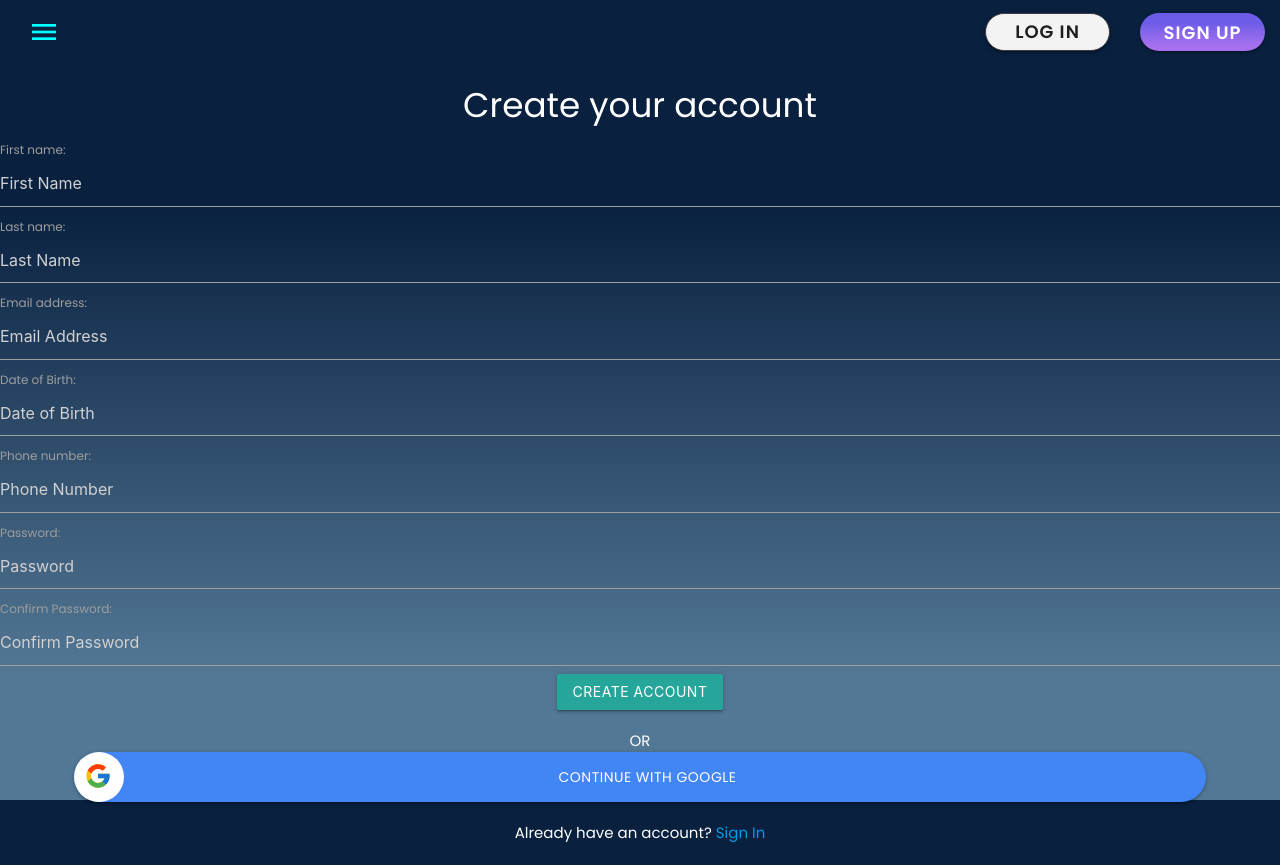
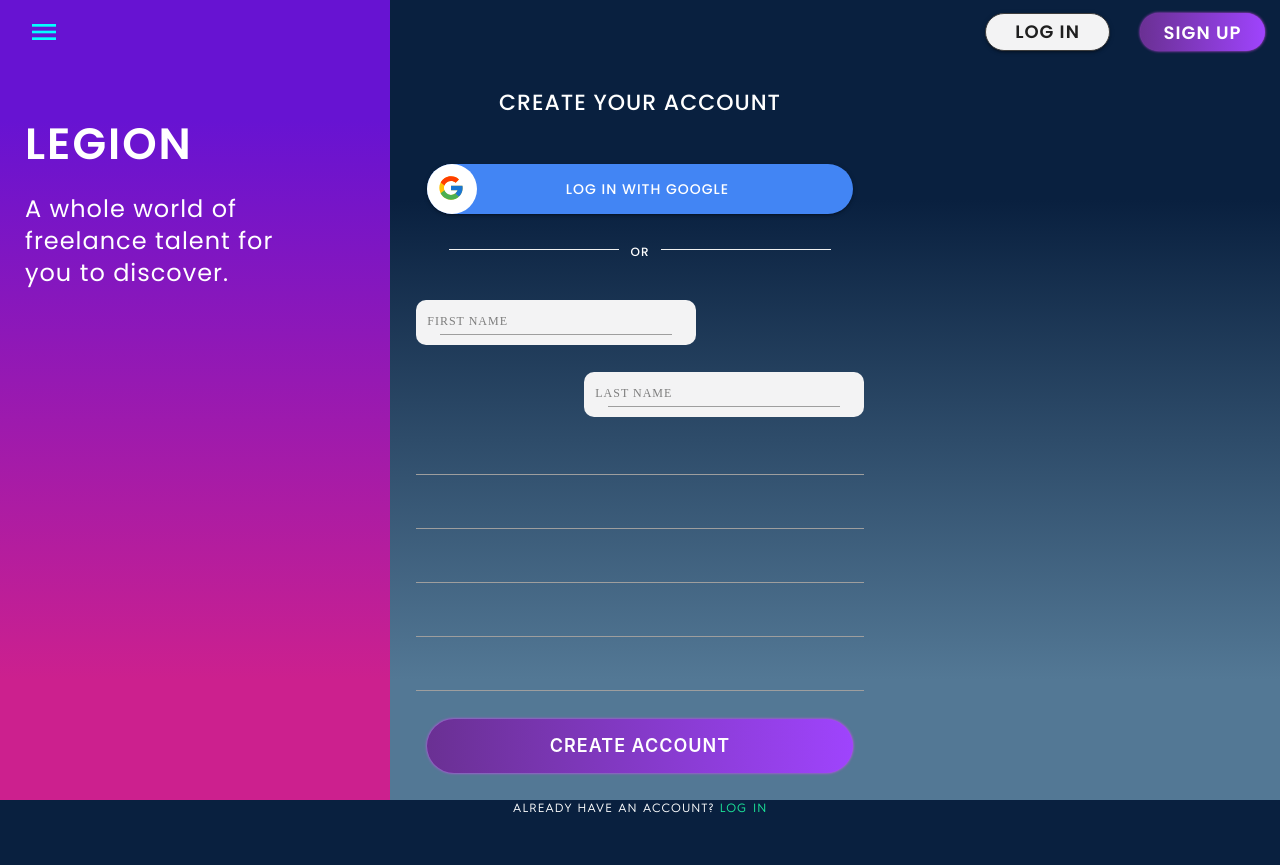
Before and after one commit to EllenSt264/Legion, a Django app: page /accounts/signup/ in a window 1280 px wide. Run offline with Django 3.2, Linux system fonts and the light colour scheme; some web fonts are replaced.

Commit message:
Update Log in and Sign Up pages

```diff
--- a/static/css/base.css
+++ b/static/css/base.css
@@ -134,22 +134,98 @@ Global styles
     border-radius: 25px;
 }
 
+/* The button gradient is based upon the following source:
+'https://cssgradient.io/gradient-backgrounds/' */
+
+.btn-purple-gradient {
+    background-image: linear-gradient(to right, #6a3093 0%, #a044ff  51%, #6a3093  100%);
+    background-size: 200% auto;
+    color: #FFFFFF;
+    font-size: 18px;
+    font-weight: 600;
+    text-transform: uppercase;
+    letter-spacing: 1px;
+    line-height: 40px;
+    border-radius: 72px;
+    box-shadow: 0 0 3px #e14aff;
+    transition: 1s;
+}
+
+.btn-purple-gradient:hover {
+    background-position: right center; /* change the direction of the change here */
+    color: #fff;
+    text-decoration: none;
+}
+
+.input-field {
+    height: 45px;
+    margin-bottom: 25px;
+    background-color: #F3F3F4;
+    border-radius: 10px;
+}
+
+.input-field input {
+    height: 34px !important;
+    width: 90% !important;
+    margin-left: 5% !important;
+    font-family: 'Hurme Geometric Sans 3';
+    letter-spacing: 1px;
+}
+
+.input-field input::placeholder {
+    font-family: 'Hurme Geometric Sans 3 - SemiBold';
+    color: #7D7D7D;
+    font-size: 12px;
+    line-height: 32px;
+    letter-spacing: 1px;
+    text-transform: uppercase;
+}
+
+.input-field label {
+    font-family: 'Hurme Geometric Sans 3 - SemiBold';
+    color: #7D7D7D;
+    font-size: 12px;
+    letter-spacing: 1px;
+    text-transform: uppercase;
+}
+
+.input-field label.active {
+    font-family: 'Hurme Geometric Sans 3';
+    color: #03FFFF;
+    text-transform: none;
+    letter-spacing: 2px;
+}
+
+[type="checkbox"].filled-in:not(:checked)+span:not(.lever):after {
+    border: 2px solid #DEDEDE;
+}
+
+[type="checkbox"].filled-in:checked+span:not(.lever):after {
+    border: 2px solid #1CE89A;
+    background-color: #1CE89A;
+}
+
+.checkbox-label {
+    font-size: 14px;
+    color: #F3F3F4;
+    font-weight: 400;
+    letter-spacing: 1px;
+    text-transform: uppercase;
+}
+
 /* =======================
 Google button styles
 ====================== */
 
-.btn-google {
-    background-color: #4285F4;
-    color: #FFFFFF;
-    border-radius: 25px;
-}
-
 .google-btn {
     position: relative;
     width: 90%;
+    color: #FFFFFF;
+    font-size: 14px;
+    font-weight: 500;
+    letter-spacing: 1px;
     padding: 25px 15px 25px 0;
     background-color: #4285F4;
-    color: #FFFFFF;
     border-radius: 25px;
     line-height: 0px;
 }
@@ -207,15 +283,6 @@ nav {
 .navbar-signup {
     width: 125px;
     height: 38px;
-    background: linear-gradient( to bottom,  rgba(108,92,231,1) 25%, rgba(167,112,239,1) 85% ) no-repeat center center fixed;
-    background-size: cover;
-    color: #FFFFFF;
-    font-size: 18px;
-    font-weight: 600;
-    text-transform: uppercase;
-    letter-spacing: 1px;
-    line-height: 40px;
-    border-radius: 72px;
 }
 
 .nav-wrapper .sidenav-trigger {
@@ -1222,6 +1289,118 @@ Homepage for non-authenticated users
     left: 65px;
 }
 
+/* ======================================================
+Register and Log In page styles
+====================================================== */
+
+#SignupLoginPage .title {
+    margin-bottom: 45px;
+    font-size: 22px;
+    font-weight: 500;
+    text-transform: uppercase;
+    letter-spacing: 1px;
+    line-height: 32px;
+}
+
+/* Based upon the following source:
+'https://stackoverflow.com/questions/17467227/css-divider-text-positioning' */
+
+.word-divider {
+    width: 100%;
+    margin: 0 auto;
+    text-align: center;
+    box-sizing: border-box;
+}
+
+.word-divider .div-line {
+    border-bottom: 1px solid #f0f0f0;
+	width: 40%;
+	height: 0px;
+	display: inline-block;
+    vertical-align: middle;
+}
+
+.word-divider .word {
+    width: 10%;
+    display: inline-block;
+    padding: 0 5px;
+    vertical-align: middle;
+    font-size: 12px;
+	font-weight: 500;
+    text-transform: uppercase;
+    letter-spacing: 1px;
+}
+
+form.login {
+    margin: 80px auto;
+}
+
+form.signup {
+    margin: 20px auto 10px;
+}
+
+form.login [type="checkbox"]+span:not(.lever) {
+    margin-bottom: 80px;
+}
+
+form.login .checkbox-label {
+    text-transform: none;
+}
+
+.forgot-password {
+    font-family: 'Hurme Geometric Sans 3';
+    color: #2997FF;
+    font-size: 12px;
+    line-height: 32px;
+    text-transform: uppercase;
+    letter-spacing: 1px;
+}
+
+.register-login-message {
+    font-family: 'Hurme Geometric Sans 3';
+    font-size: 12px;
+    line-height: 32px;
+    text-transform: uppercase;
+    letter-spacing: 1px;
+}
+
+.register-login-message a {
+    color: #1CE89A;
+}
+
+form.signup .input-field {
+    margin-bottom: 12px;
+}
+
+.page-side-panel {
+    position: absolute;
+    top: 0;
+    left: 0;
+    width: 390px;
+    height: 100%;
+    height: 100vh;
+    background: linear-gradient( to bottom,  rgba(103,19,210,1) 15%, rgba(204,32,142,1) 85% ) no-repeat center center fixed;
+    background-size: cover;
+}
+
+.page-side-panel h3,
+.page-side-panel h5 {
+    margin-left: 25px;
+}
+
+.page-side-panel h3 {
+    margin-top: 120px;
+}
+
+.page-side-panel h5 {
+    width: 70%;
+    font-size: 24px;
+    margin-top: 25px;
+    font-weight: 400;
+    letter-spacing: 1px;
+    line-height: 32px;
+}
+
 /* ==========================================================================
 MEDIA QUERIES FOR RESPONSIVE DESIGN
 ========================================================================== */
@@ -1276,6 +1455,28 @@ RESPONSIVE STYLES FOR MEDIUM SCREENS
     }
 }
 
+@media (min-width: 992px) {
+    /* Log In & Sign Up pages
+    =========================== */
+    #SignupLoginPage .btn {
+        width: 100%;
+    }
+    form.signup .input-field.col.s6 {
+        width: 280px;
+    }
+}
+
+@media (max-width: 992px) {
+    /* Log In & Sign Up pages
+    =========================== */
+    #SignupLoginPage .btn {
+        width: 100%;
+    }
+    form.signup .input-field.col.s6 {
+        width: 160px;
+    }
+}
+
 /* ======================================================
 RESPONSIVE STYLES FOR SMALLER SCREENS
 ====================================================== */
--- a/static/js/base.js
+++ b/static/js/base.js
@@ -37,6 +37,26 @@ $(document).ready(function () {
     };
 
     /* ======================================================
+    Remove placeholders and label active class from
+    log in and sign up form input fields
+    ====================================================== */
+
+    $(function(){
+        var fields = $("#signup_form").find('input');
+        var labels = $("#signup_form").find('label');
+        $(fields).removeAttr('placeholder');
+        $(labels).removeClass('active');
+    });
+
+    /* ======================================================
+    Add 'filled in' class to Log in checkbox
+    ====================================================== */
+
+    $('#id_remember').addClass('filled-in');
+    $('#id_remember').siblings('span').addClass('checkbox-label');
+
+
+    /* ======================================================
     Materialize switch
     ====================================================== */
 
@@ -47,8 +67,11 @@ $(document).ready(function () {
     var packageSwitch = $('#id_enable_all_packages');
 
     // Add materalize switch classes to checkbox
-    checkbox.parent().parent().addClass('switch');
-    checkbox.next().addClass('lever');
+    if (checkbox.attr('id') !== 'id_remember') {
+        // Ignore Sign up form checkbox
+        checkbox.parent().parent().addClass('switch');
+        checkbox.next().addClass('lever');
+    }
     recruiterSwitch.after("I'm a Recruiter");
     workingHereSwitch.after("I'm currently working here");
     packageSwitch.after('3 Packages');
--- a/templates/allauth/account/base_authenticate.html
+++ b/templates/allauth/account/base_authenticate.html
@@ -1,9 +1,15 @@
 {% extends "base.html" %}
 
 {% block content %}
-    <div class="account-container" id="{% if request.get_full_path == '/accounts/signup/' %}SignUp{% elif request.get_full_path == '/accounts/login/' %}LogIn{% endif %}">
-        <div class="inner-container">
-            <div class="content">
+    <div class="container" id="SignupLoginPage">
+        <div class="row">
+            <div class="col l2 hide-on-med-and-down">
+                <div class="page-side-panel">
+                    <h3 class="home-title">Legion</h3>
+                    <h5>A whole world of freelance talent for you to discover.</h5>
+                </div>
+            </div>
+            <div class="col s12 l6 offset-l1">
                 {% block inner_content %}
                 {% endblock %}
             </div>
--- a/templates/allauth/account/signup.html
+++ b/templates/allauth/account/signup.html
@@ -7,39 +7,62 @@
 
 {% block inner_content %}
 
-<h4 class="center-align account-title register">{% trans "Create your account" %}</h4>
+<!-- Sign up title -->
+<h4 class="center title">{% trans "Create your account" %}</h4>
 
+<!-- Continue with Google -->
+<div class="row center">
+    <div class="col s12">
+        <a href="#!" class="btn google-btn">
+            <div class="icon-outer">
+                <div class="icon">
+                    <img src="{{ MEDIA_URL }}icons/icons8-google.svg" alt="Google icon" class="center">
+                </div>
+            </div>
+            <span>Log In with Google</span>
+        </a>
+    </div>
+</div>
+
+<div class="word-divider">
+    <span class="div-line"></span><h6 class="word">or</h6><span class="div-line"></span>
+</div>
+
+<!-- Sign up form -->
 <form class="signup" id="signup_form" method="post" action="{% url 'account_signup' %}">
     {% csrf_token %}
-    {{ form | materializecss }}
+
+    <div class="row">
+        {% for field in form %}
+            {% if field.name == 'first_name' %}
+                <div class="input-field col s6">
+                    {{ field }}
+                    <label for="id_{{ field.name }}">First Name</label>
+                </div>
+            {% elif field.name == 'last_name' %}
+                <div class="input-field col s6 right">
+                    {{ field }}
+                    <label for="id_{{ field.name }}">Last Name</label>
+                </div>
+            {% else %}
+                {{ field | materializecss }}
+            {% endif %}
+        {% endfor %}
+    </div>
+
     {% if redirect_field_value %}
     <input type="hidden" name="{{ redirect_field_name }}" value="{{ redirect_field_value }}" />
     {% endif %}
-
     <!-- Register -->
-    <div class="row center-align text-center form-btn-row">
+    <div class="row center">
         <div class="col s12">
-            <button class="btn" type="submit">{% trans "Create Account" %}</button>
-        </div>
-    </div>
-    <p class="center-align or">OR</p>
-    <!-- Continue with Google -->
-    <div class="row center-align text-center">
-        <div class="col s12">
-            <a href="#!" class="btn google-btn">
-                <div class="icon-outer">
-                    <div class="icon">
-                        <img src="{{ MEDIA_URL }}icons/icons8-google.svg" alt="" class="center">
-                    </div>
-                </div>
-                <span>Continue with Google</span>
-            </a>
+            <button class="btn btn-large btn-purple-gradient" type="submit">{% trans "Create Account" %}</button>
         </div>
     </div>
     <!-- Resgister -->
-    <div class="row center-align text-center">
+    <div class="row center">
         <div class="col s12">
-            <p class="register-login-message">Already have an account? <a href="{{ login_url }}">Sign In</a></p>
+            <p class="register-login-message">Already have an account? <a href="{{ login_url }}">Log In</a></p>
         </div>
     </div>
 
--- a/templates/base.html
+++ b/templates/base.html
@@ -45,9 +45,9 @@
             <div class="nav-wrapper">
                 <a href="#" data-target="sidenav-main" class="sidenav-trigger show-on-large"><i class="material-icons">menu</i></a>
                 {% if not request.user.is_authenticated %}
-                    <ul class="right">
+                    <ul class="right hide-on-med-and-down">
                         <li><a href="{% url 'account_login' %}" class="btn navbar-login">Log In</a></li>
-                        <li><a href="{% url 'account_signup' %}" class="btn navbar-signup">Sign Up</a></li>
+                        <li><a href="{% url 'account_signup' %}" class="btn navbar-signup btn-purple-gradient">Sign Up</a></li>
                     </ul>
                 {% endif %}
             </div>
```
Also changed, not shown: templates/allauth/account/login.html (+41 -30 lines).
